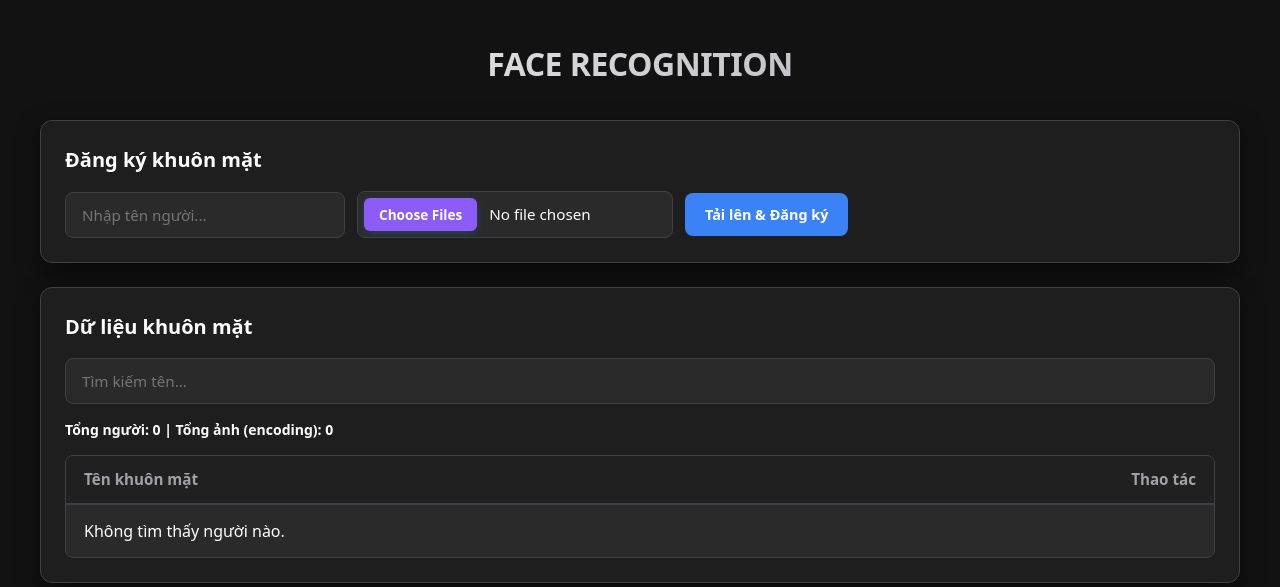
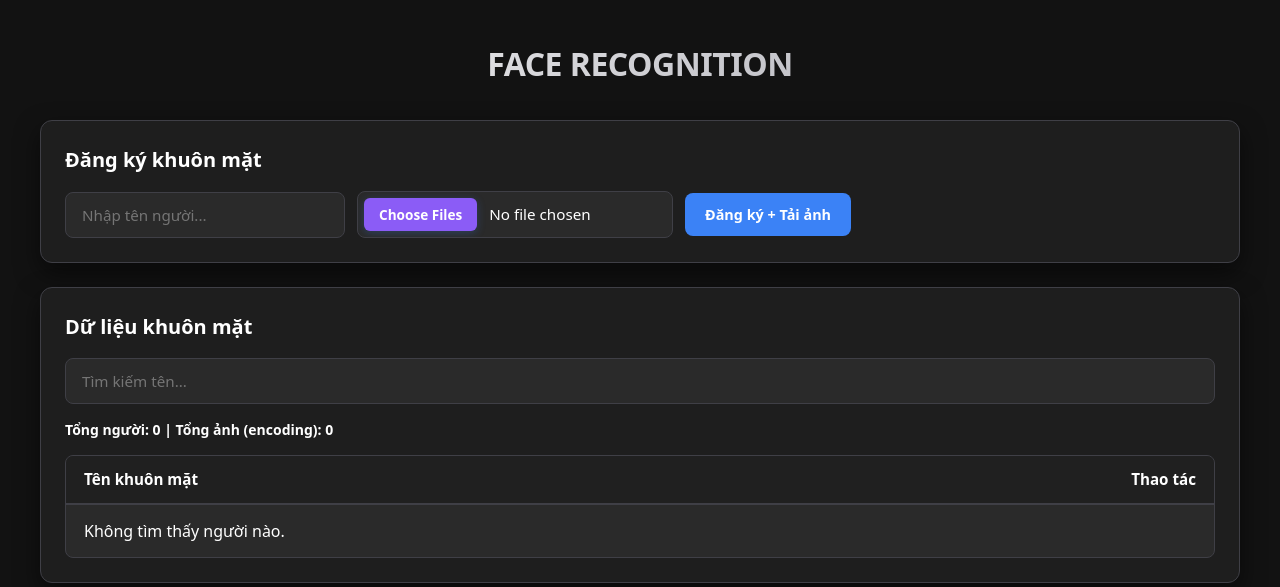
Before and after one commit to dluongta/face-recognition-app-web, a Flask app: page / in a window 1280 px wide. Shown: the top 587 px of the page. Run offline with Flask 3, Linux system fonts and the light colour scheme; data that the repository does not hold is empty.

Commit message:
complete app

```diff
--- a/templates/index.html
+++ b/templates/index.html
@@ -19,7 +19,7 @@
         <div class="form-row">
             <input type="text" id="personName" placeholder="Nhập tên người...">
             <input type="file" id="registerImages" accept="image/*" multiple>
-            <button class="btn blue" onclick="registerPerson()">Tải lên & Đăng ký</button>
+            <button class="btn blue" onclick="registerPerson()">Đăng ký + Tải ảnh</button>
         </div>
         <div id="registerStatus"></div>
     </section>
@@ -35,8 +35,8 @@
         <!-- Bảng hiển thị dữ liệu có thanh cuộn -->
         <div class="table-wrapper">
             <div class="table-header">
-                <div class="col-name">Tên khuôn mặt</div>
-                <div class="col-action">Thao tác</div>
+                <div class="col-name" style="color: #fff;">Tên khuôn mặt</div>
+                <div class="col-action" style="color: #fff;">Thao tác</div>
             </div>
             <!-- Dữ liệu từ JS sẽ được đẩy vào trong div này -->
             <div id="databaseList"></div>
```
